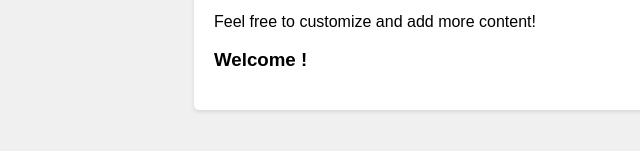
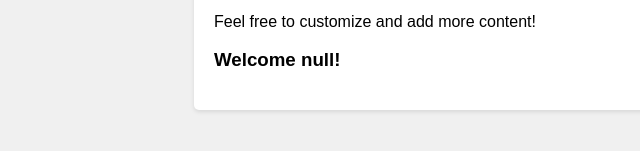
Before and after one commit to mmasko/mmasko.github.io, a plain HTML site: page index.html in a window 1280 px wide. Shown: the part 229-380 px from the top of the page, 26-666 px from the left. Drawn offline with Linux system fonts and the light colour scheme.

Commit message:
Update index.html

```diff
--- a/index.html
+++ b/index.html
@@ -37,7 +37,7 @@
         <p>Feel free to customize and add more content!</p>
 
         <div class="parameter-display">
-            <h3>Welcome <span id="user-parameter"></span>!</h3>
+            <h3 id="welcome-message">Welcome {{ USER_ID }}!</h3>
         </div>
     </div>
 
@@ -47,8 +47,8 @@
         const userValue = urlParams.get('user');
 
         // Update the content with the user value
-        const userParameter = document.getElementById('user-parameter');
-        userParameter.textContent = userValue;
+        const welcomeMessage = document.getElementById('welcome-message');
+        welcomeMessage.textContent = welcomeMessage.textContent.replace('{{ USER_ID }}', userValue);
     </script>
 </body>
 </html>
```
